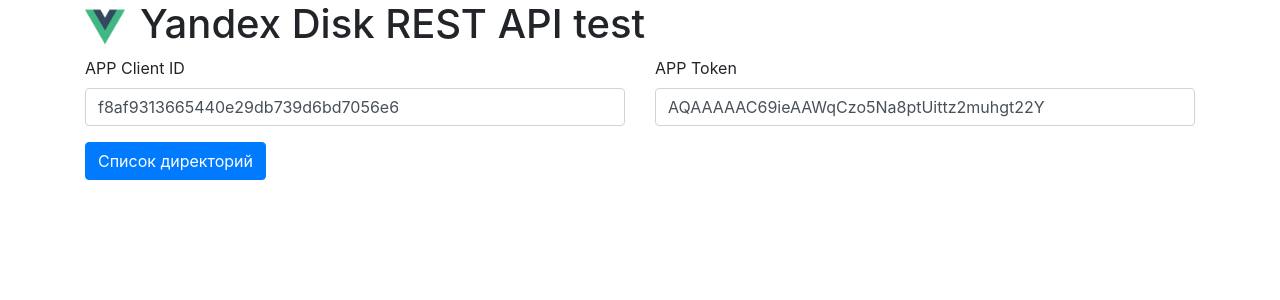
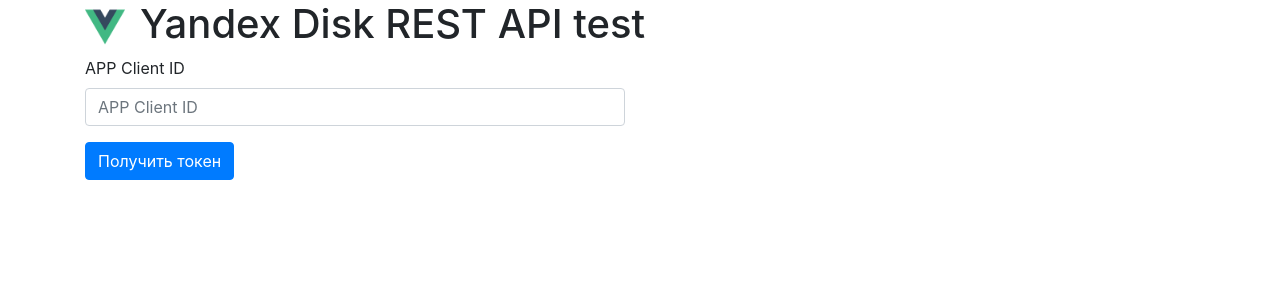
Before and after one commit to pixel-fixer/noveo_vue_test, a Vue app: page /dir/1 in a window 1280 px wide. Shown: the top 300 px of the page. Built offline with nearby package versions, Linux system fonts and the light colour scheme.

Commit message:
vue router, vue-persistedstate

```diff
--- a/package.json
+++ b/package.json
@@ -17,7 +17,9 @@
     "jquery": "^3.4.1",
     "popper.js": "^1.15.0",
     "vue": "^2.6.10",
-    "vuex": "^3.1.1"
+    "vue-router": "^3.0.6",
+    "vuex": "^3.1.1",
+    "vuex-persistedstate": "^2.5.4"
   },
   "devDependencies": {
     "@vue/cli-plugin-babel": "^3.7.0",
--- a/src/App.vue
+++ b/src/App.vue
@@ -1,39 +1,5 @@
 <template>
   <div id="app">
-    <div class="container">
-        <h1><img class="logo" src="./assets/logo.png" height="40">Yandex Disk REST API test</h1>
-        <app-tokens></app-tokens>
-        <button type="submit" class="btn btn-primary" @click="getAuthToken" v-if="!$store.state.token">Получить токен</button>
-        <button type="submit" class="btn btn-primary" @click="$store.dispatch('loadDir')" v-if="$store.state.token">Список директорий</button>
-        <dir-list v-if="$store.state.dir_list"></dir-list>
-    </div>
+    <router-view></router-view>
   </div>
 </template>
-
-<script>
-import AppTokens from './components/app-tokens.vue'
-import DirList from './components/dir-list.vue'
-
-export default {
-  name: 'app',
-  data: () => ({
-    response: null
-  }),
-  components: {
-    AppTokens,
-    DirList
-  },
-  methods:{
-    getAuthToken(){
-        window.location = 'https://oauth.yandex.ru/authorize?response_type=token&client_id=' + this.$store.state.client_id
-    }
-  }
-}
-</script>
-
-<style scoped>
-  .logo{
-    height: 40px;
-    margin-right: 15px;
-  }
-</style>
--- a/src/components/app-tokens.vue
+++ b/src/components/app-tokens.vue
@@ -1,17 +1,21 @@
 <template>
+    <div>
         <div class="row">
             <div class="col col-sm-6">
                 <div class="form-group">
                     <label for="exampleInputEmail1">APP Client ID</label>
-                <input class="form-control" id="exampleInputEmail1" placeholder="Enter email" v-model="client_id" @input="updateClientId">
+                    <input class="form-control" placeholder="APP Client ID" v-model="client_id" @input="updateClientId">
                 </div>
             </div>
             <div class="col col-sm-6">
                 <div class="form-group" v-if="client_id">
                     <label for="exampleInputEmail1">APP Token</label>
-                <input class="form-control" id="exampleInputEmail1" placeholder="Enter email" v-model="token" @input="updateAppToken">
+                    <input class="form-control" placeholder="Enter email" v-model="token" @input="updateAppToken">
                 </div>
             </div>
+        </div>
+        <button type="submit" class="btn btn-primary" @click="getAuthToken" v-if="!$store.state.token">Получить токен</button>
+        <button type="submit" class="btn btn-primary" @click="$store.dispatch('loadDir')" v-if="$store.state.token">Список директорий</button>
     </div>
 </template>
 
@@ -31,6 +35,9 @@
         updateAppToken(e){
             this.$store.commit('SET_APP_TOKEN', e.target.value)
         },
+        getAuthToken(){
+            window.location = 'https://oauth.yandex.ru/authorize?response_type=token&client_id=' + this.$store.state.client_id
+        }
     }
 }
 </script>
--- a/src/main.js
+++ b/src/main.js
@@ -2,9 +2,9 @@
 import App from './App.vue'
 import store from './store'
 import axios from 'axios'
-import 'bootstrap';
-import 'bootstrap/dist/css/bootstrap.min.css';
-
+import VueRouter from 'vue-router'
+import 'bootstrap'
+import 'bootstrap/dist/css/bootstrap.min.css'
 import { library } from '@fortawesome/fontawesome-svg-core'
 import { faFolder } from '@fortawesome/free-solid-svg-icons'
 import { FontAwesomeIcon } from '@fortawesome/vue-fontawesome'
@@ -13,11 +13,23 @@
 
 Vue.component('font-awesome-icon', FontAwesomeIcon)
 
+Vue.use(VueRouter)
+
 Vue.config.productionTip = false
 
-window.axios = axios;
+window.axios = axios
+
+const index = () => import('./views/index')
+const router = new VueRouter({
+  routes: [
+    { path: '/', component: index },
+    { path: '/dir/:dir',  component: index }
+  ],
+  mode: 'history'
+})
 
 new Vue({
   render: h => h(App),
-  store
+  store,
+  router
 }).$mount('#app')
--- a/src/store/index.js
+++ b/src/store/index.js
@@ -1,13 +1,14 @@
 import Vue from 'vue'
 import Vuex from 'vuex'
+import createPersistedState from 'vuex-persistedstate'
 
 Vue.use(Vuex)
 
 const debug = process.env.NODE_ENV !== 'production'
 
 const state = {
-    client_id: 'f8af9313665440e29db739d6bd7056e6',
-    token: 'AQAAAAAC69ieAAWqCzo5Na8ptUittz2muhgt22Y',
+    client_id: '', //f8af9313665440e29db739d6bd7056e6
+    token: '', //AQAAAAAC69ieAAWqCzo5Na8ptUittz2muhgt22Y
     dir_list: null
 }
 
@@ -39,5 +40,6 @@
                 commit('SET_DIR_LIST', response.data)
             })
           }
-    }
+    },
+    plugins:  [createPersistedState()]
 })
--- /dev/null
+++ b/src/views/index.vue
@@ -0,0 +1,33 @@
+<template>
+    <div class="container" v-cloak>
+        <h1><img class="logo" src="./../assets/logo.png" height="40">Yandex Disk REST API test</h1>
+        <app-tokens></app-tokens>
+        <dir-list v-if="$store.state.dir_list"></dir-list>
+    </div>
+</template>
+
+<script>
+import AppTokens from './../components/app-tokens.vue'
+import DirList from './../components/dir-list.vue'
+
+export default {
+  name: 'app',
+  data: () => ({
+    response: null
+  }),
+  components: {
+    AppTokens,
+    DirList
+  },
+}
+</script>
+
+<style scoped>
+  .logo{
+    height: 40px;
+    margin-right: 15px;
+  }
+  [v-cloak]{
+    display: none;
+  }
+</style>
```
Also changed, not shown: 1 other file (tests, documents, lock files or other folders). Lines whose indentation alone changed are shown as unchanged.
